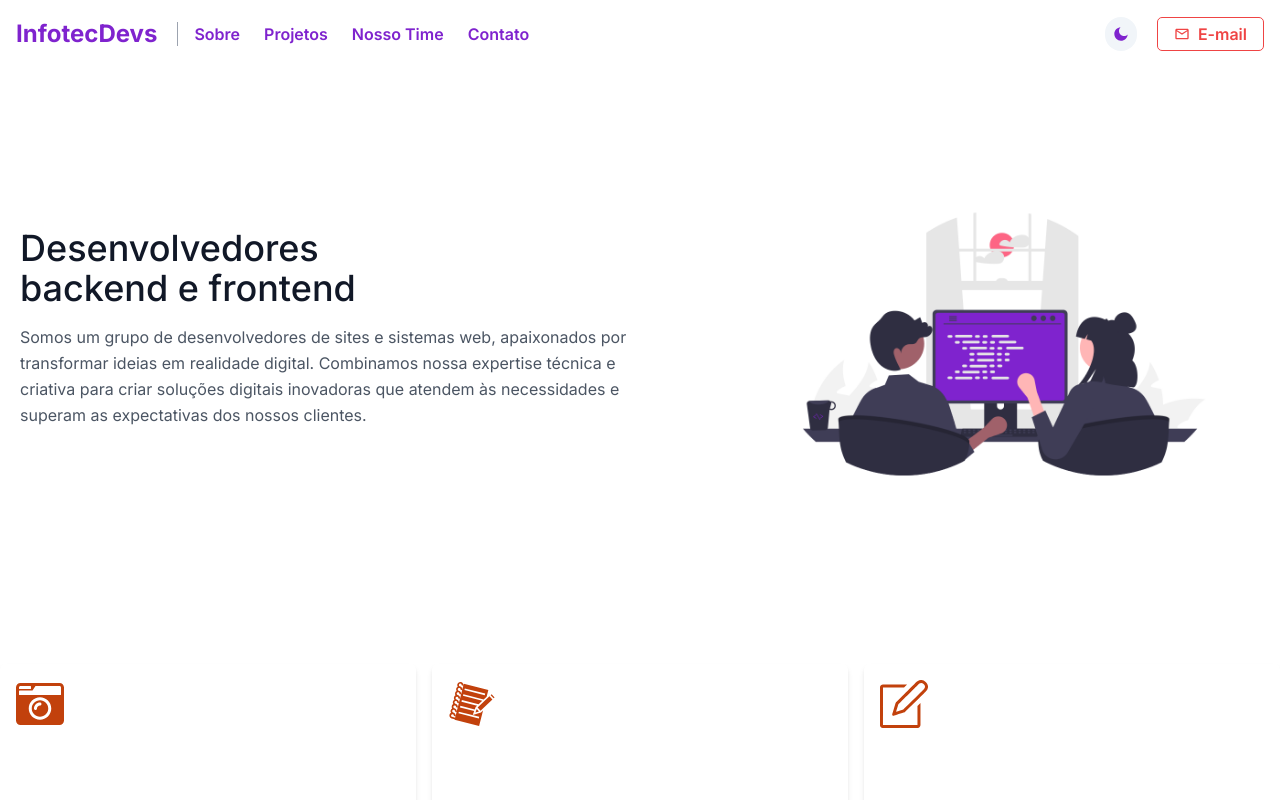
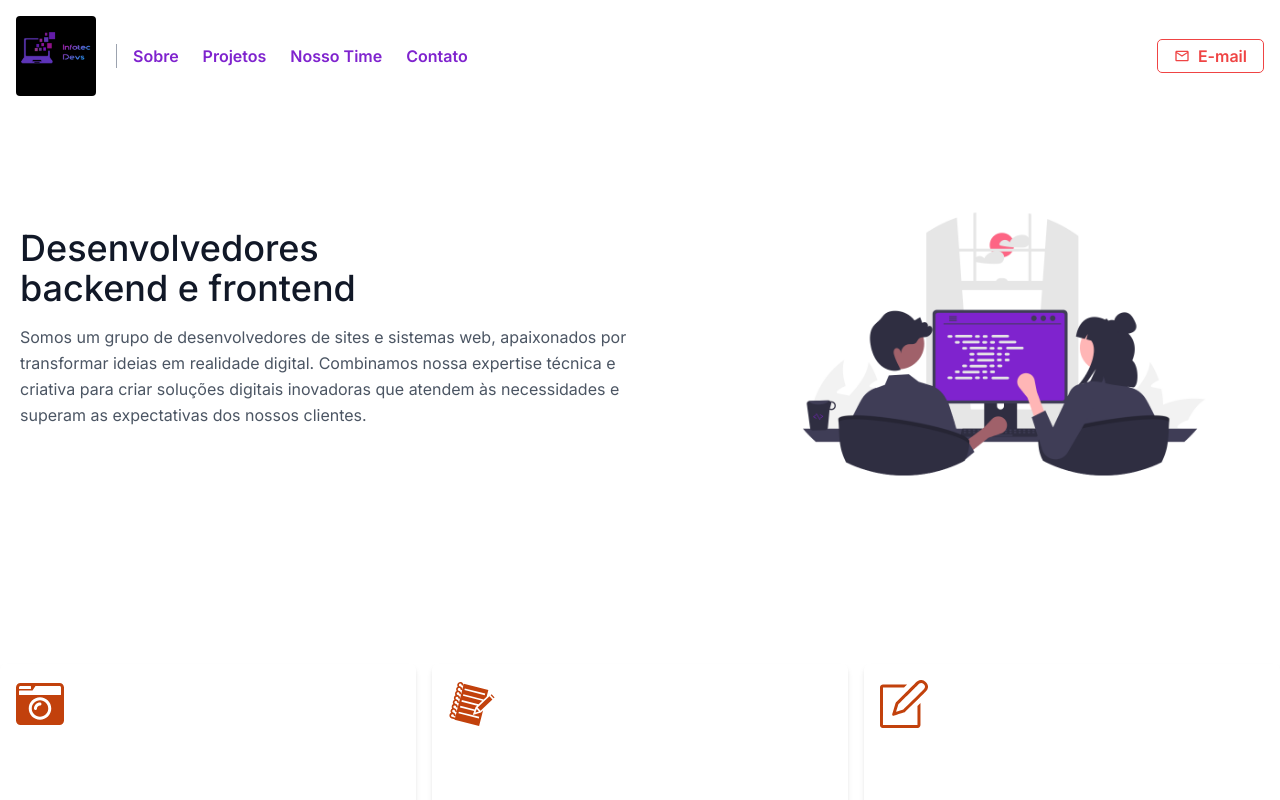
Before and after one commit to infotecdevs/infotec-site, a Next.js app: page / in a window 1280 px wide. Shown: the top 800 px of the page. Built offline with nearby package versions, Linux system fonts and the light colour scheme.

Commit message:
adicionando imagem do logo

```diff
--- a/src/app/layout.tsx
+++ b/src/app/layout.tsx
@@ -20,7 +20,7 @@ export default function RootLayout({
     <html lang="pt-br">
       <body className={inter.className}>
         <ThemeProvider enableSystem={true} attribute="class">
-          <main className="h-screen w-full flex flex-col dark:bg-black">
+          <main className="h-screen w-full flex flex-col">
             <Header />
             <div className="container flex-1 flex items-center justify-center mt-20">
               {children}
--- a/src/app/page.tsx
+++ b/src/app/page.tsx
@@ -1,6 +1,6 @@
 import Hero from "@/components/Hero";
 import Skill from "@/components/Skill/index";
-import Experience from "@/components/Experience/index"
+import Experience from "@/components/Experience/index";
 
 export default function Home() {
   return (
--- a/src/components/Experience/index.jsx
+++ b/src/components/Experience/index.jsx
@@ -1,8 +1,6 @@
-
-
 const Experience = () => {
   return (
-    <div className="dark:bg-black text-white dark:text-white py-14">
+    <div className="text-white py-14">
       <div className="container">
         <div className="grid grid-cols-1 gap-4 sm:grid-cols-3 md:grid-cols-3">
           {/* first col */}
--- a/src/components/Header/index.tsx
+++ b/src/components/Header/index.tsx
@@ -16,9 +16,14 @@ const Header = () => {
     <header className="fixed top-0 w-[100%] z-10 text-[#7F23CE]">
       <nav className="flex justify-between items-center py-4 px-4">
         <div className="flex items-center gap-5">
-          <Link href={"/"} className="text-[24px] font-bold">
+          {/* <Link href={"/"} className="text-[24px] font-bold">
             InfotecDevs
-          </Link>
+          </Link> */}
+          <img
+            className="object-cover object-center rounded w-30 h-20"
+            alt="imagem"
+            src="/images/logo-completo.jpeg"
+          />
           <div className="hidden md:flex gap-6 font-semibold border-l border-gray-400 pl-4">
             <Link href={"/about"} className="hover:text-black">
               Sobre
@@ -35,7 +40,7 @@ const Header = () => {
           </div>
         </div>
         <div className="flex gap-5">
-          {currentTheme === "dark" ? (
+          {/* {currentTheme === "dark" ? (
             <button
               onClick={() => setTheme("light")}
               className="bg-slate-100 p-2 rounded-full"
@@ -49,7 +54,7 @@ const Header = () => {
             >
               <RiMoonFill size={16} />
             </button>
-          )}
+          )} */}
           <Link
             href={"/message"}
             className="font-semibold hidden md:flex text-red-500 border border-red-500 px-4 py-1 rounded-[5px] items-center gap-2 transition duration-200"
--- a/src/components/Skill/index.jsx
+++ b/src/components/Skill/index.jsx
@@ -9,7 +9,8 @@ const skillsData = [
       <FaCameraRetro className="text-5xl text-orange-700 group-hover:text-white duration-300" />
     ),
     link: "#",
-    description: "Desde linhas finas e detalhes intrincados até designs audaciosos e vibrantes como você nunca viu.",
+    description:
+      "Desde linhas finas e detalhes intrincados até designs audaciosos e vibrantes como você nunca viu.",
   },
   {
     name: "Técnica Impecável",
@@ -17,7 +18,8 @@ const skillsData = [
       <GiNotebook className="text-5xl text-orange-700 group-hover:text-white duration-300" />
     ),
     link: "#",
-    description: "Utilizo técnicas avançadas e materiais de alta qualidade para garantir que cada tatuagem seja durável",
+    description:
+      "Utilizo técnicas avançadas e materiais de alta qualidade para garantir que cada tatuagem seja durável",
   },
   {
     name: "Experiência Personalizada",
@@ -25,7 +27,8 @@ const skillsData = [
       <SlNote className="text-5xl text-orange-700 group-hover:text-white duration-300" />
     ),
     link: "#",
-    description: "Valorizo a colaboração com meus clientes para criar tatuagens que se alinham com suas visões e significados pessoais. ",
+    description:
+      "Valorizo a colaboração com meus clientes para criar tatuagens que se alinham com suas visões e significados pessoais. ",
   },
 ];
 const Skills = () => {
@@ -33,11 +36,14 @@ const Skills = () => {
     <>
       <span id="about"></span>
 
-      <div className="dark:bg-black dark:text-white py-14">
+      <div className="py-14">
         <div className="container">
           <div className=" grid grid-cols-1 gap-4 sm:grid-cols-3 sm:gap-2 md:gap-4">
             {skillsData.map((skill) => (
-              <div key={skill} className=" card group space-y-3 p-4 rounded-md bg-dark  hover:bg-orange-700 duration-300 transition-all text-white shadow-md">
+              <div
+                key={skill}
+                className=" card group space-y-3 p-4 rounded-md bg-dark  hover:bg-orange-700 duration-300 transition-all text-white shadow-md"
+              >
                 <div>{skill.icon}</div>
                 <h1 className="text-2xl font-bold">{skill.name}</h1>
                 <p>{skill.description}</p>
```
